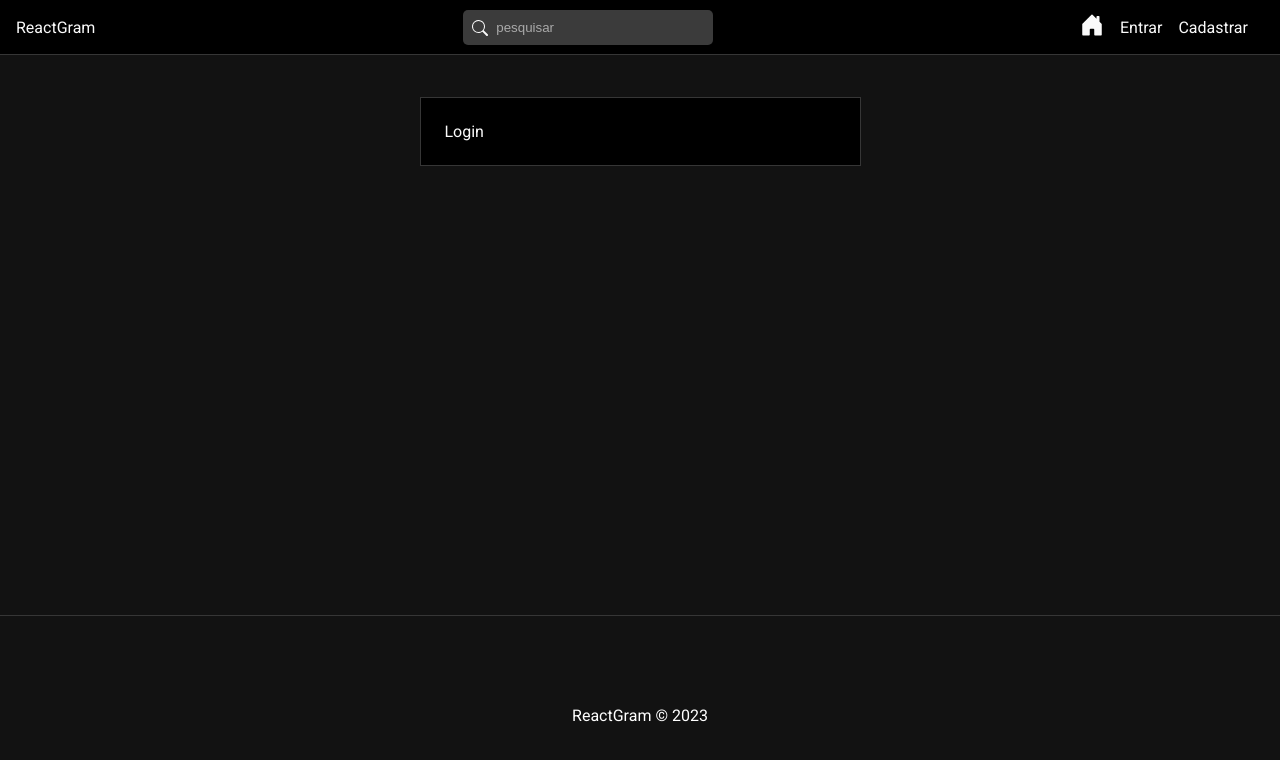
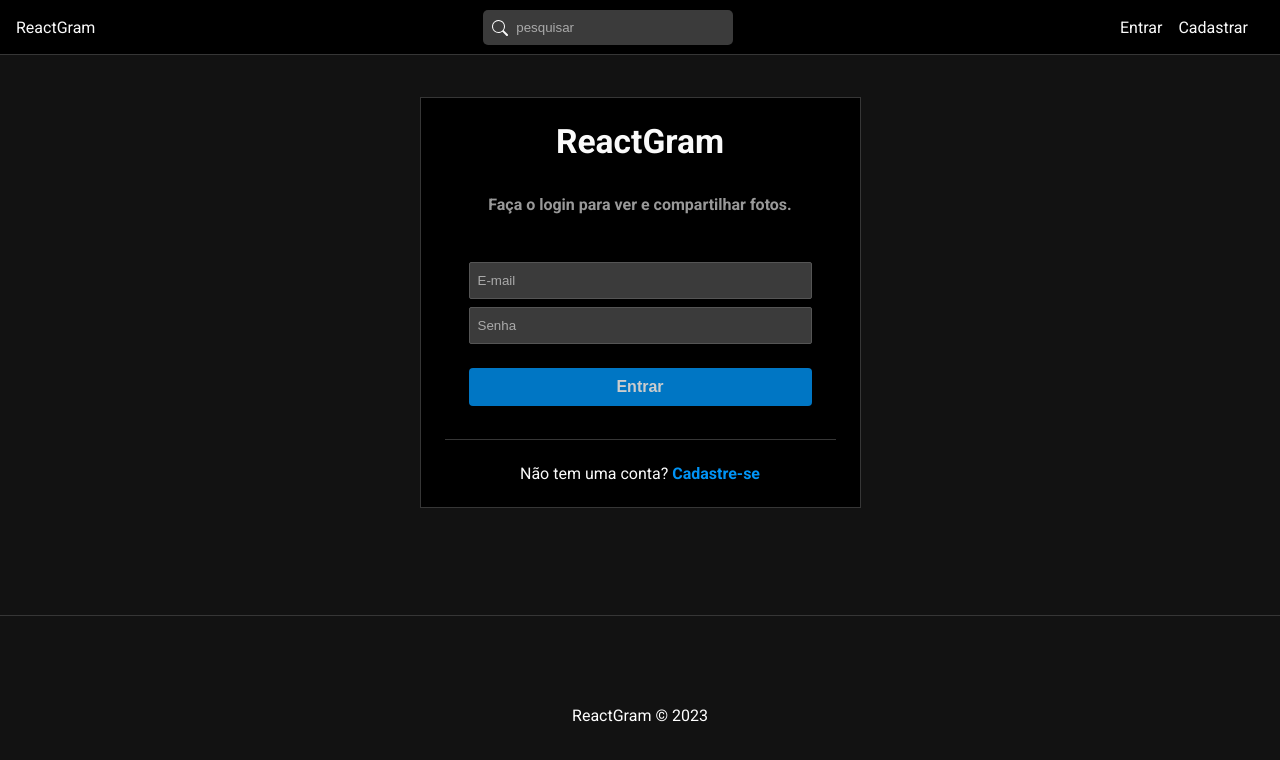
Before and after one commit to Lucasm4sco/REACTGRAM, a React (Create React App) app in the folder frontend/: page /login in a window 1280 px wide. Shown: the top 760 px of the page. Built offline with nearby package versions, Linux system fonts and the light colour scheme.

Commit message:
autenticação de login

```diff
--- a/frontend/src/components/Navbar/Navbar.js
+++ b/frontend/src/components/Navbar/Navbar.js
@@ -1,9 +1,25 @@
+import { useAuth } from '../../hooks/useAuth';
+import { useDispatch, useSelector } from 'react-redux';
+import { Link, useNavigate } from 'react-router-dom';
+import { BsSearch, BsHouseDoorFill, BsFillPersonFill, BsFillCameraFill } from 'react-icons/bs';
 import './Navbar.css';
+import { logout, reset } from '../../slices/authSlice';
 
-import { Link } from 'react-router-dom';
-import { BsSearch, BsHouseDoorFill, BsFillPersonFill, BsFillCameraFill } from 'react-icons/bs';
 
-const Navbar = () => (
+const Navbar = () => {
+    const { auth } = useAuth();
+    const { user } = useSelector(state => state.auth);
+
+    const navigate = useNavigate();
+    const dispatch = useDispatch();
+
+    const handleLogout = () => {
+        dispatch(logout());
+        dispatch(reset());
+        navigate('/login');
+    }
+
+    return (
         <nav id='nav'>
             <Link to='/'>ReactGram</Link>
             <form id='search-form'>
@@ -11,11 +27,31 @@
                 <input type="text" placeholder='pesquisar' />
             </form>
             <ul id="nav-links">
+                {auth ? (
+                    <>
                         <li>
                             <Link to='/'>
                                 <BsHouseDoorFill />
                             </Link>
                         </li>
+                        {user && (
+                            <li>
+                                <Link to={`/users/${user._id}`}>
+                                    <BsFillCameraFill />
+                                </Link>
+                            </li>
+                        )}
+                        <li>
+                            <Link to='/profile'>
+                                <BsFillPersonFill />
+                            </Link>
+                        </li>
+                        <li>
+                            <span onClick={handleLogout}>Sair</span>
+                        </li>
+                    </>
+                ) : (
+                    <>
                         <li>
                             <Link to='/login'>
                                 Entrar
@@ -26,8 +62,11 @@
                                 Cadastrar
                             </Link>
                         </li>
+                    </>
+                )}
             </ul>
         </nav>
     )
+}
 
 export default Navbar
--- a/frontend/src/pages/Auth/Login.js
+++ b/frontend/src/pages/Auth/Login.js
@@ -1,8 +1,56 @@
+import { useEffect, useState } from 'react';
+import { useSelector, useDispatch } from 'react-redux';
+import { login, reset } from '../../slices/authSlice';
+import { Link } from 'react-router-dom';
 import './Auth.css';
 
+import Message from '../../components/Message/Message';
+
 const Login = () => {
+  const [email, setEmail] = useState('');
+  const [password, setPassword] = useState('');
+
+  const dispatch = useDispatch();
+  const { loading, error } = useSelector(state => state.auth);
+
+  const handleSubmit = (e) => {
+    e.preventDefault();
+
+    const user = { email, password };
+
+    dispatch(login(user));
+  }
+
+  useEffect(() => {
+    dispatch(reset());
+  }, [dispatch])
+
   return (
-    <div id='login'>Login</div>
+    <div id='login'>
+      <h2>ReactGram</h2>
+      <p className='subtitle'>Faça o login para ver e compartilhar fotos.</p>
+      <form onSubmit={handleSubmit}>
+        <input
+          type="text"
+          placeholder='E-mail'
+          value={email || ''}
+          onChange={(e) => setEmail(e.target.value)}
+        />
+        <input
+          type="password"
+          placeholder='Senha'
+          value={password || ''}
+          onChange={(e) => setPassword(e.target.value)}
+        />
+        <input
+          type="submit"
+          value={loading? 'Aguarde...' : 'Entrar'}
+          disabled={loading}
+          />
+          {error && <Message message={error} type='error' />}
+      </form>
+      <p>Não tem uma conta? <Link to='/register'>Cadastre-se</Link></p>
+    </div>
   )
 }
 
--- a/frontend/src/services/authService.js
+++ b/frontend/src/services/authService.js
@@ -8,7 +8,28 @@
             .then(res => res.json())
             .catch(err => err);
 
-        if(res)
+        if(res && !res.errors)
+            localStorage.setItem('user', JSON.stringify(res));
+
+        return res;
+    } catch (error) {
+        console.log(error.message)
+    }
+}
+
+const logout = async () => {
+    localStorage.removeItem('user');
+}
+
+const login = async (data) => {
+    const config = requestConfig('POST', data);
+
+    try {
+        const res = await fetch(api + '/users/login', config)
+            .then(res => res.json())
+            .catch(err => err);
+
+        if(res && !res.errors)
             localStorage.setItem('user', JSON.stringify(res));
 
         return res;
@@ -19,6 +40,8 @@
 
 const authService = {
     register,
+    logout,
+    login
 }
 
 export default authService;
--- a/frontend/src/slices/authSlice.js
+++ b/frontend/src/slices/authSlice.js
@@ -14,6 +14,23 @@
 export const register = createAsyncThunk('auth/register',
     async (user, thunkAPI) => {
         const data = await authService.register(user);
+
+        if (data.errors)
+            return thunkAPI.rejectWithValue(data.errors[0]);
+
+        return data;
+    }
+);
+
+export const logout = createAsyncThunk('auth/logout',
+    async () => {
+        await authService.logout();
+    }
+);
+
+export const login = createAsyncThunk('auth/login',
+    async (user, thunkAPI) => {
+        const data = await authService.login(user);
 
         if (data.errors)
             return thunkAPI.rejectWithValue(data.errors[0]);
@@ -49,6 +66,27 @@
                 state.error = action.payload;
                 state.user = null;
             })
+            .addCase(logout.fulfilled, (state, action) => {
+                state.loading = false;
+                state.success = true;
+                state.error = null;
+                state.user = null;
+            })
+            .addCase(login.pending, (state) => {
+                state.loading = true;
+                state.error = false;
+            })
+            .addCase(login.fulfilled, (state, action) => {
+                state.loading = false;
+                state.success = true;
+                state.error = null;
+                state.user = action.payload;
+            })
+            .addCase(login.rejected, (state, action) => {
+                state.loading = false;
+                state.error = action.payload;
+                state.user = null;
+            })
     }
 });
 
```
Lines whose indentation alone changed are shown as unchanged.
